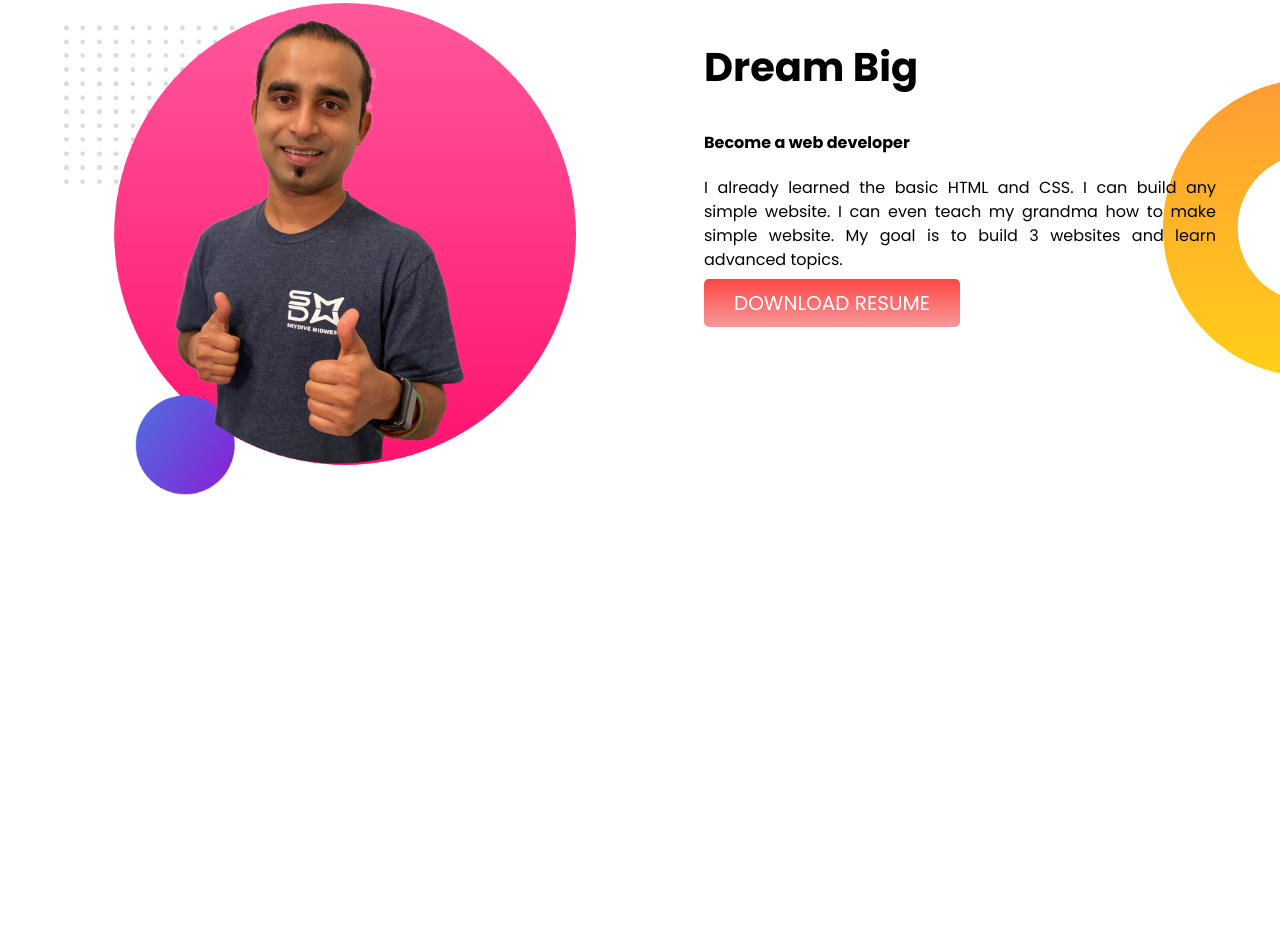
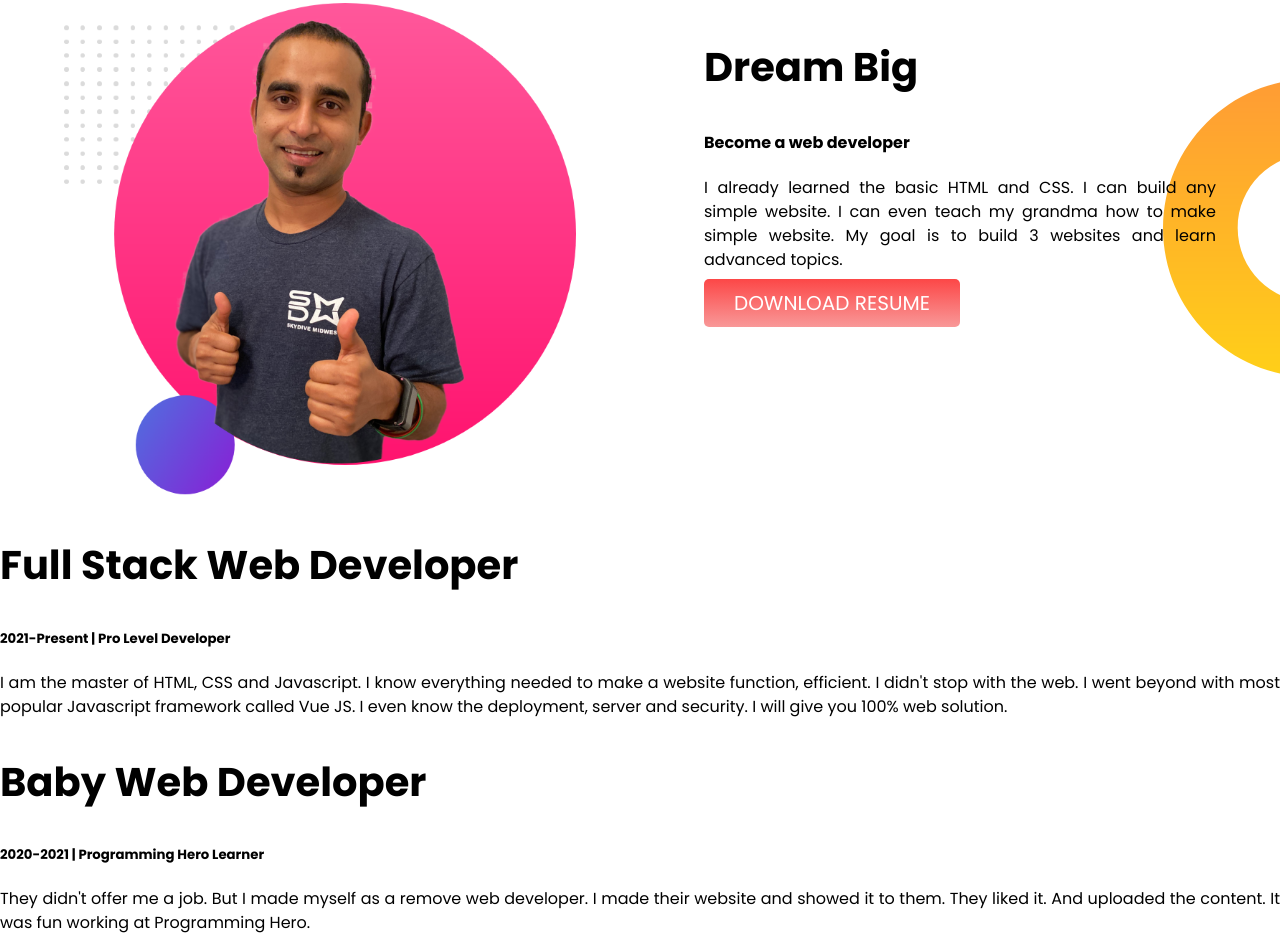
Before and after one commit to shuvochandrodas/practic-project-one, a plain HTML site: page index.html in a window 1280 px wide. Shown: the part 612-1563 px from the top of the page. Before the commit the page ends 1114 px from the top, so only its background shows below. Drawn offline with Linux system fonts and the light colour scheme.

Commit message:
Update Html

```diff
--- a/index.html
+++ b/index.html
@@ -31,5 +31,17 @@
             <a href="#">Download Resume</a>
         </div>
     </section>
+    <section id="experience" class="experience">
+        <div class="single-exp">
+            <h2>Full Stack Web Developer</h2>
+            <h5>2021-Present | Pro Level Developer</h5>
+            <p>I am the master of HTML, CSS and Javascript. I know everything needed to make a website function, efficient. I didn't stop with the web. I went beyond with most popular Javascript framework called Vue JS. I even know the deployment, server and security. I will give you 100% web solution.</p>
+        </div>
+        <div class="single-exp">
+            <h2>Baby Web Developer</h2>
+            <h5>2020-2021 | Programming Hero Learner</h5>
+            <p>They didn't offer me a job. But I made myself as a remove web developer. I made their website and showed it to them. They liked it. And uploaded the content. It was fun working at Programming Hero.</p>
+        </div>
+    </section>
 </body>
 </html>
```
